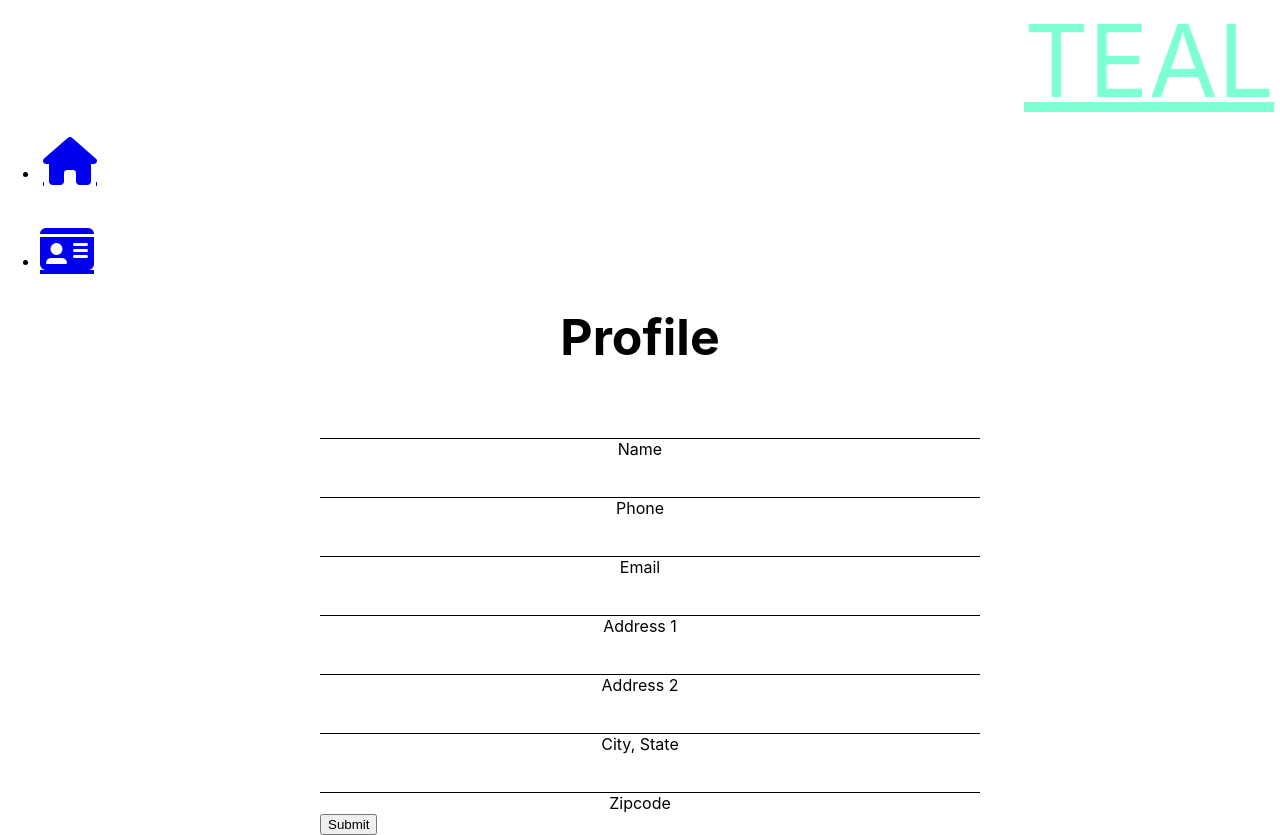
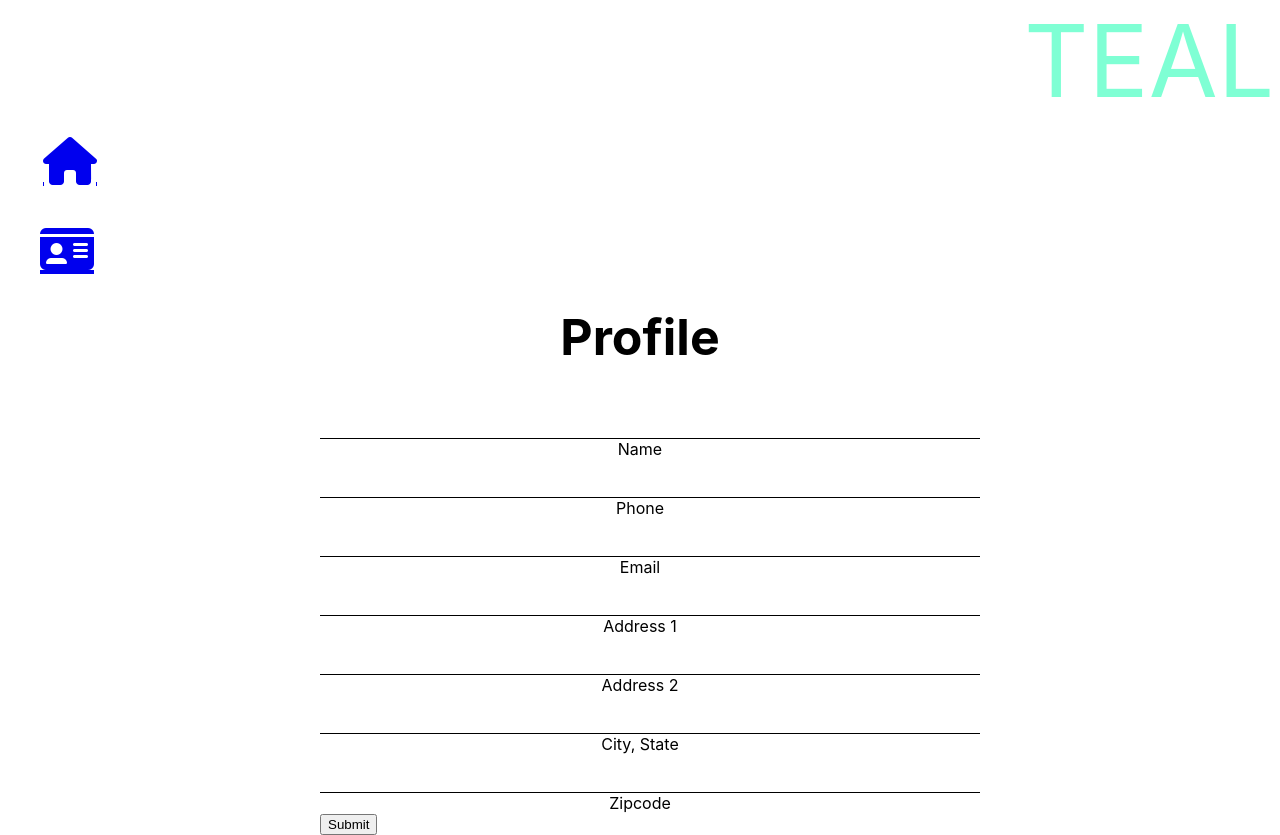
Before and after one commit to gabe571/teal-frontend, a React (Create React App) app: page /Profile in a window 1280 px wide. Built offline with nearby package versions, Linux system fonts and the light colour scheme.

Commit message:
nav reworked

```diff
--- a/src/App.css
+++ b/src/App.css
@@ -3,13 +3,18 @@
   font-size: 100px;
   text-align: right;
   margin-left: 80%;
+  text-decoration: none;
 }
 
-.profile-nav {
-  margin-right: 500px;
+.navbar {
+  text-decoration: none;
 }
 .trans {
   text-align: center;
+}
+
+ul {
+  list-style-type: none;
 }
 
 .list {
--- a/src/components/NavigationBar.js
+++ b/src/components/NavigationBar.js
@@ -20,7 +20,7 @@ class NavigationBar extends Component {
          <br />
          <br />
          <li>
-           <NavLink className='profile-nav'i class="fas fa-id-card fa-3x" to='/Profile'>  </NavLink>
+           <NavLink className='nav'i class="fas fa-id-card fa-3x" to='/Profile'>  </NavLink>
          </li>
          {/* <li>
          <a id="logout" href="/" onClick={this.handleLogoutClick}>Logout</a>
```
